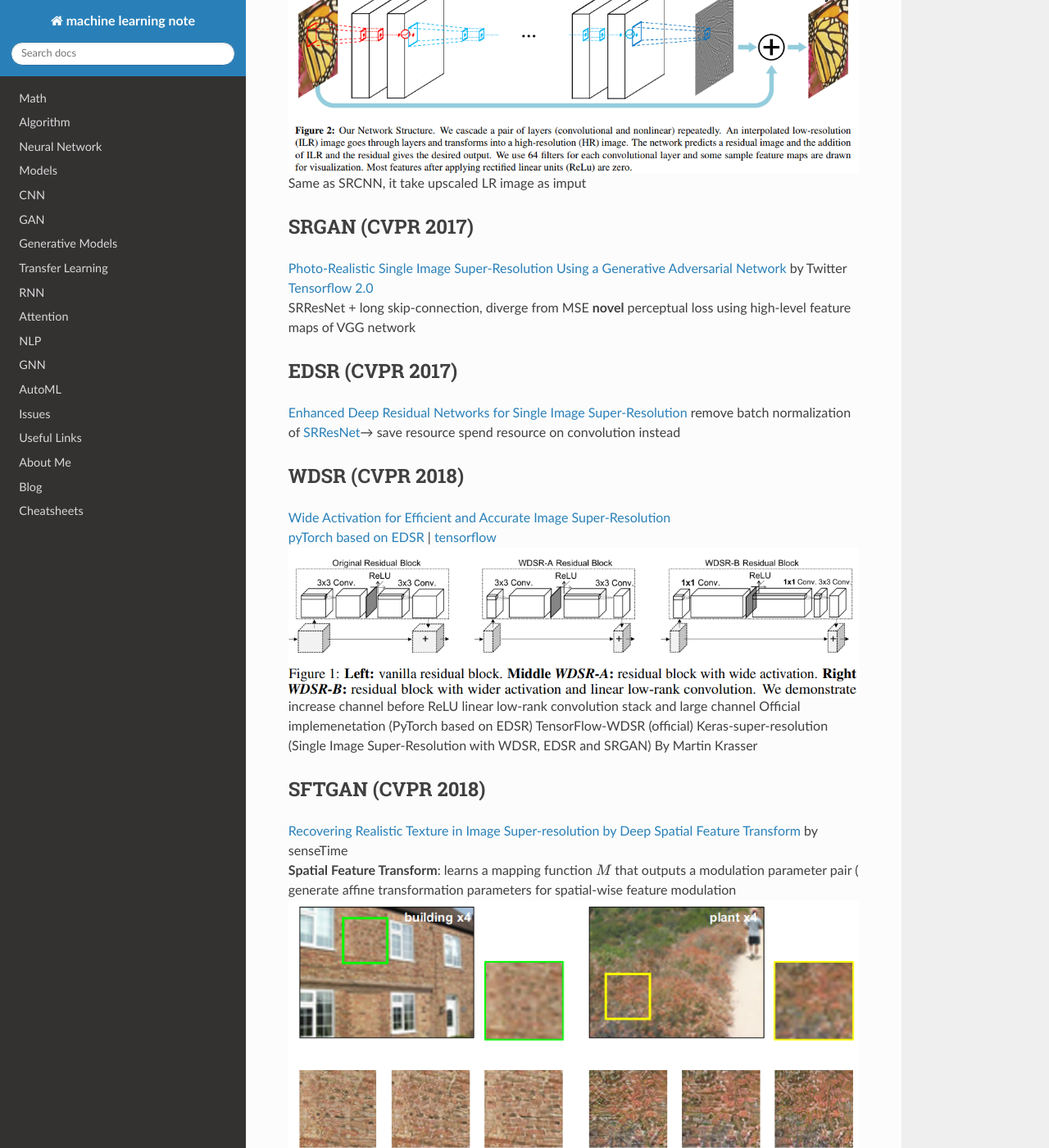
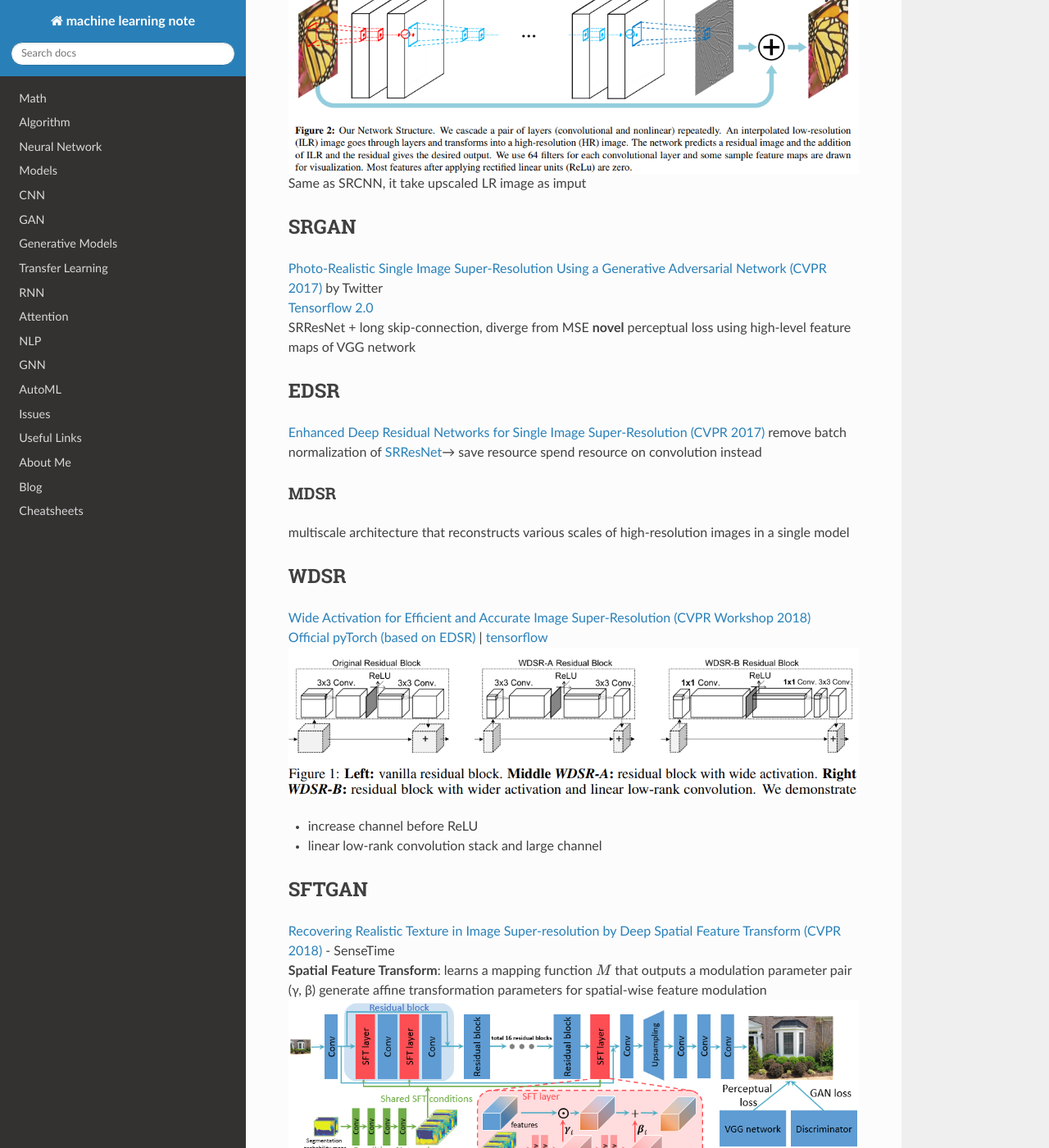
Before and after one commit to vlee-harmonicinc/machine-learning-note, a Sphinx documentation site: the page built from source/CNN/img2img/super-resolution.md, in a window 1280 px wide and 1400 px high, scrolled down 786 px. Shown: the whole window at 82% size. Built offline with Sphinx 7.4.7 and the Read the Docs theme 2.0.0, drawn with Linux system fonts in a browser that asks for light colours; comment, search, counter and statistics services are not loaded; some of the changed text lies outside the part shown.

Commit message:
super-resolution: add RDN and minor update

```diff
--- a/source/CNN/img2img/super-resolution.md
+++ b/source/CNN/img2img/super-resolution.md
@@ -4,47 +4,56 @@
 some cross-project repo:
 [Martin Krasser/Keras-super-resolution](https://github.com/krasserm/super-resolution): SRGAN, EDSR, WDSR
 [open-mmlab/MMSR](https://github.com/open-mmlab/mmsr): SRResNet, SRGAN, ESRGAN, EDVR, etc.
-## SRCNN (TPAMI 2014)
-[Image Super-Resolution Using Deep Convolutional Networks](https://arxiv.org/abs/1501.00092) by CUHK
+## SRCNN
+[Image Super-Resolution Using Deep Convolutional Networks (TPAMI 2014)](https://arxiv.org/abs/1501.00092) by CUHK
 [Project](http://mmlab.ie.cuhk.edu.hk/projects/SRCNN.html) - include Matlab and Caffe code
 first upscale it to the desired size using bicubic interpolation
-### FSRCNN (ECCV 2016)
-[Accelerating the Super-Resolution Convolutional Neural Network](https://arxiv.org/abs/1608.00367) by CUHK
+### FSRCNN
+[Accelerating the Super-Resolution Convolutional Neural Network (ECCV 2016)](https://arxiv.org/abs/1608.00367) by CUHK
 use deconvolution to upscale instead of pre-processing
-## VDSR (CVPR 2016)
-[Accurate Image Super-Resolution Using Very Deep Convolutional Networks](https://arxiv.org/abs/1511.04587)
+## VDSR
+[Accurate Image Super-Resolution Using Very Deep Convolutional Networks (CVPR 2016)](https://arxiv.org/abs/1511.04587)
 start to use residual, one long skip-connection
 ![](img/VDSR.png)
 Same as SRCNN, it take upscaled LR image as imput
 
-## SRGAN (CVPR 2017)
-[Photo-Realistic Single Image Super-Resolution Using a Generative Adversarial Network](https://arxiv.org/abs/1609.04802) by Twitter
+## SRGAN
+[Photo-Realistic Single Image Super-Resolution Using a Generative Adversarial Network (CVPR 2017)](https://arxiv.org/abs/1609.04802) by Twitter
 [Tensorflow 2.0](https://github.com/tensorlayer/srgan)
 SRResNet + long skip-connection, diverge from MSE
 **novel** perceptual loss using high-level feature maps of VGG network
 
-## EDSR (CVPR 2017)
-[Enhanced Deep Residual Networks for Single Image Super-Resolution](https://arxiv.org/abs/1707.02921)
+## EDSR
+[Enhanced Deep Residual Networks for Single Image Super-Resolution (CVPR 2017)](https://arxiv.org/abs/1707.02921)
 remove batch normalization of [SRResNet](#srgan-cvpr-2017)→ save resource
 spend resource on convolution instead
+### MDSR
+multiscale architecture that reconstructs various scales of high-resolution images in a single model
 
-## WDSR (CVPR 2018)
-[Wide Activation for Efficient and Accurate Image Super-Resolution](https://arxiv.org/abs/1808.08718)
-[pyTorch based on EDSR](https://github.com/JiahuiYu/wdsr_ntire2018) | [tensorflow](https://github.com/ychfan/tf_estimator_barebone/blob/master/docs/super_resolution.md)
+## WDSR
+[Wide Activation for Efficient and Accurate Image Super-Resolution (CVPR Workshop 2018)](https://arxiv.org/abs/1808.08718)
+[Official pyTorch (based on EDSR)](https://github.com/JiahuiYu/wdsr_ntire2018) | [tensorflow](https://github.com/ychfan/tf_estimator_barebone/)
 ![](img/WDSR_block.png)
-increase channel before ReLU
-linear low-rank convolution stack and large channel
-Official implemenetation (PyTorch based on EDSR)
-TensorFlow-WDSR (official)
-Keras-super-resolution (Single Image Super-Resolution with WDSR, EDSR and SRGAN) By Martin Krasser
+* increase channel before ReLU
+* linear low-rank convolution stack and large channel
 
-## SFTGAN (CVPR 2018)
-[Recovering Realistic Texture in Image Super-resolution by Deep Spatial Feature Transform](https://arxiv.org/abs/1804.02815) by senseTime
-**Spatial Feature Transform**: learns a mapping function `$M$` that outputs a modulation parameter pair (`$ $`
+## SFTGAN
+[Recovering Realistic Texture in Image Super-resolution by Deep Spatial Feature Transform (CVPR 2018)](https://openaccess.thecvf.com/content_cvpr_2018/papers/Wang_Recovering_Realistic_Texture_CVPR_2018_paper.pdf) - SenseTime
+**Spatial Feature Transform**: learns a mapping function `$M$` that outputs a modulation parameter pair (γ, β)
 generate affine transformation parameters for spatial-wise feature modulation
+![](img/SFTGAN_architecture.png)
+* Could add categorical prior
 ![](img/SFTGAN.png)
-![](img/SFTGAN_architecture.png)
 
-## ESRGAN (ECCV 2018)
-[ESRGAN: Enhanced Super-Resolution Generative Adversarial Networks](https://arxiv.org/abs/1809.00219) from CUHK
-RRDB (Residual in Residual Dense Blcok)
+## RDN
+[Residual Dense Network for Image Super-Resolution (CVPR 2018)](https://openaccess.thecvf.com/content_cvpr_2018/papers/Zhang_Residual_Dense_Network_CVPR_2018_paper.pdf)
+* Residual + Dense block
+* local feature fusion + global feature fusion -> contiguous memory mechanism
+used in [video debluring/BIN](../video/video_frame_interpolation.html#bin)
+
+## ESRGAN
+[ESRGAN: Enhanced Super-Resolution Generative Adversarial Networks (ECCV 2018)](https://openaccess.thecvf.com/content_ECCVW_2018/papers/11133/Wang_ESRGAN_Enhanced_Super-Resolution_Generative_Adversarial_Networks_ECCVW_2018_paper.pdf) - CUHK
+* RRDB (Residual in Residual Dense Blcok)
+* enhance adversarial loss and perceptual loss
+* relativistic GAN
+* improve the perceptual loss by using the features before activation
```
